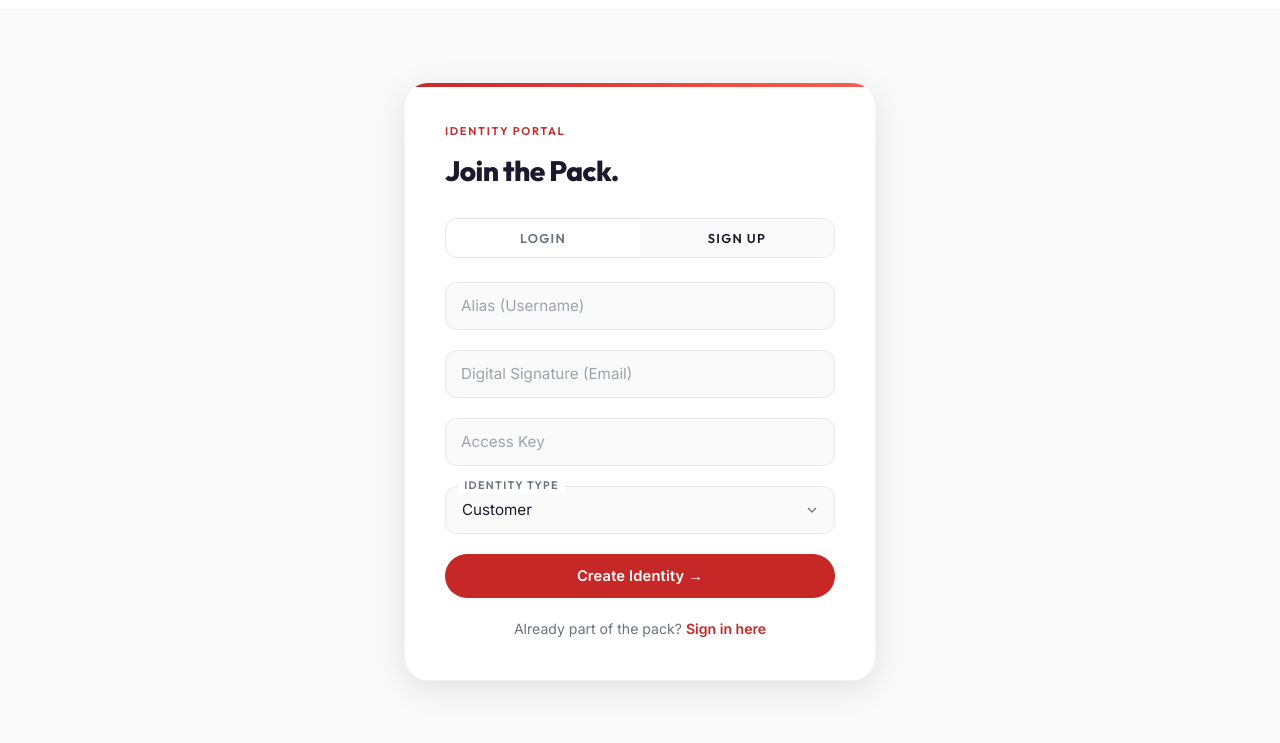
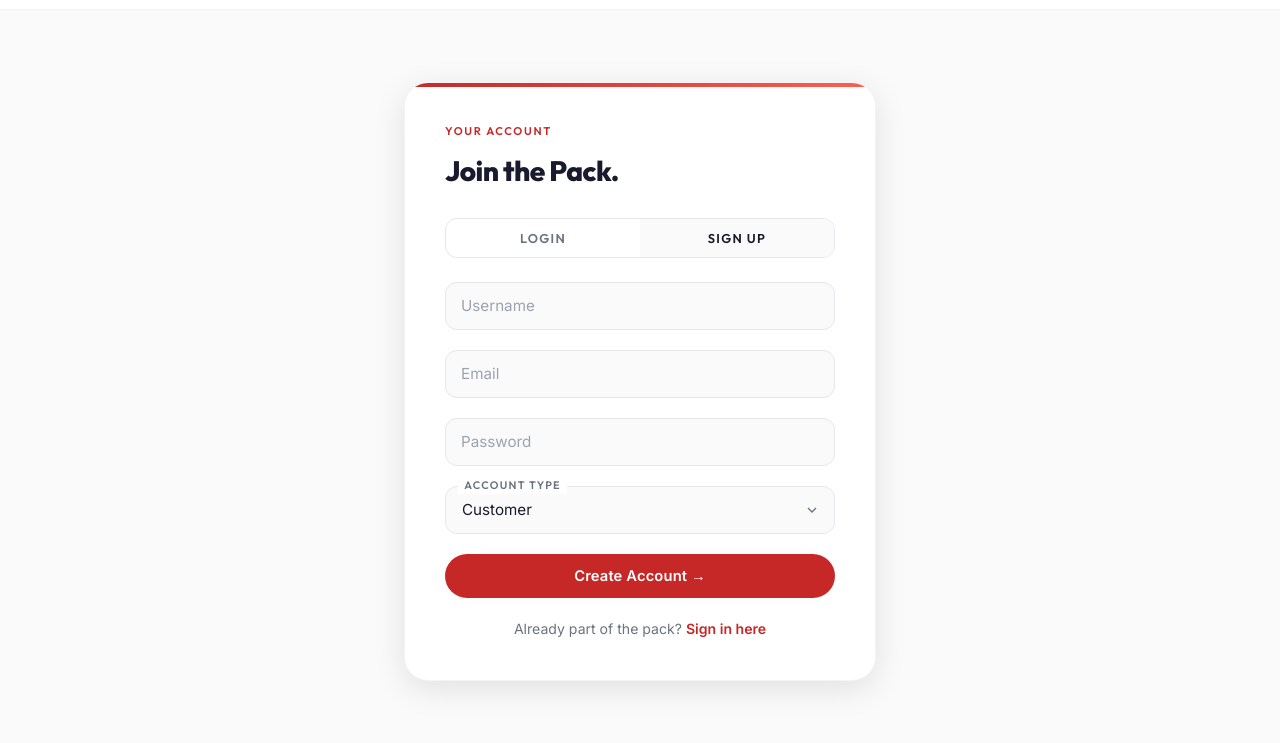
Before and after one commit to apon12934/3Panda, a website: page frontend/login.html in a window 1280 px wide. Both pictures are taken after a click on the button "SIGN UP". Shown: the part 57-800 px from the top of the page. Drawn offline with Linux system fonts and the light colour scheme.

Commit message:
made more user friendly

```diff
--- a/frontend/app.js
+++ b/frontend/app.js
@@ -449,7 +449,7 @@ async function placeOrder() {
 // login page logic (login.html)
 
 function initLogin() {
-    // Auth tab switching (new Identity Portal tabs)
+    // Auth tab switching (login/signup tabs)
     const tabLogin = $('#tab-login');
     const tabSignup = $('#tab-signup');
     const tabLogin2 = $('#tab-login-2');
--- a/frontend/login.html
+++ b/frontend/login.html
@@ -3,7 +3,7 @@
 <head>
     <meta charset="UTF-8">
     <meta name="viewport" content="width=device-width, initial-scale=1.0">
-    <title>3 Panda — Identity Portal</title>
+    <title>3 Panda — Login</title>
     <meta name="description" content="Sign in or create an account to start ordering delicious food with 3 Panda.">
     <link rel="icon" type="image/png" href="images/logo/3panda.png">
     <link rel="stylesheet" href="style.css">
@@ -32,7 +32,7 @@
 
     <!-- login form -->
     <div class="auth-card" id="login-card">
-        <div class="auth-subtitle">Identity Portal</div>
+        <div class="auth-subtitle">Your Account</div>
         <h2>Welcome back to<br>the Pack.</h2>
 
         <div class="auth-tabs">
@@ -43,22 +43,22 @@
         <form id="login-form">
             <div class="form-group floating-group">
                 <input type="email" id="login-email" class="form-control" placeholder=" " required>
-                <label for="login-email">Digital Signature (Email)</label>
+                <label for="login-email">Email</label>
             </div>
             <div class="form-group floating-group">
                 <input type="password" id="login-password" class="form-control" placeholder=" " required>
-                <label for="login-password">Access Key</label>
+                <label for="login-password">Password</label>
             </div>
-            <button type="submit" class="btn btn-primary" style="width:100%;padding:.8rem;">Authenticate →</button>
+            <button type="submit" class="btn btn-primary" style="width:100%;padding:.8rem;">Log In →</button>
         </form>
         <p class="auth-toggle">
-            Lost your credentials? <a href="#">Reset here</a>
+            Forgot your password? <a href="#">Reset here</a>
         </p>
     </div>
 
     <!-- register form -->
     <div class="auth-card hidden" id="register-card">
-        <div class="auth-subtitle">Identity Portal</div>
+        <div class="auth-subtitle">Your Account</div>
         <h2>Join the Pack.</h2>
 
         <div class="auth-tabs">
@@ -69,24 +69,24 @@
         <form id="register-form">
             <div class="form-group floating-group">
                 <input type="text" id="reg-name" class="form-control" placeholder=" " required>
-                <label for="reg-name">Alias (Username)</label>
+                <label for="reg-name">Username</label>
             </div>
             <div class="form-group floating-group">
                 <input type="email" id="reg-email" class="form-control" placeholder=" " required>
-                <label for="reg-email">Digital Signature (Email)</label>
+                <label for="reg-email">Email</label>
             </div>
             <div class="form-group floating-group">
                 <input type="password" id="reg-password" class="form-control" placeholder=" " required>
-                <label for="reg-password">Access Key</label>
+                <label for="reg-password">Password</label>
             </div>
             <div class="form-group floating-group floating-group--select">
                 <select id="reg-role" class="form-control">
                     <option value="customer">Customer</option>
                     <option value="delivery">Delivery Rider</option>
                 </select>
-                <label for="reg-role">Identity Type</label>
+                <label for="reg-role">Account Type</label>
             </div>
-            <button type="submit" class="btn btn-primary" style="width:100%;padding:.8rem;">Create Identity →</button>
+            <button type="submit" class="btn btn-primary" style="width:100%;padding:.8rem;">Create Account →</button>
         </form>
         <p class="auth-toggle">
             Already part of the pack? <a href="#" id="show-login">Sign in here</a>
```
Also changed, not shown: 2 other files.
